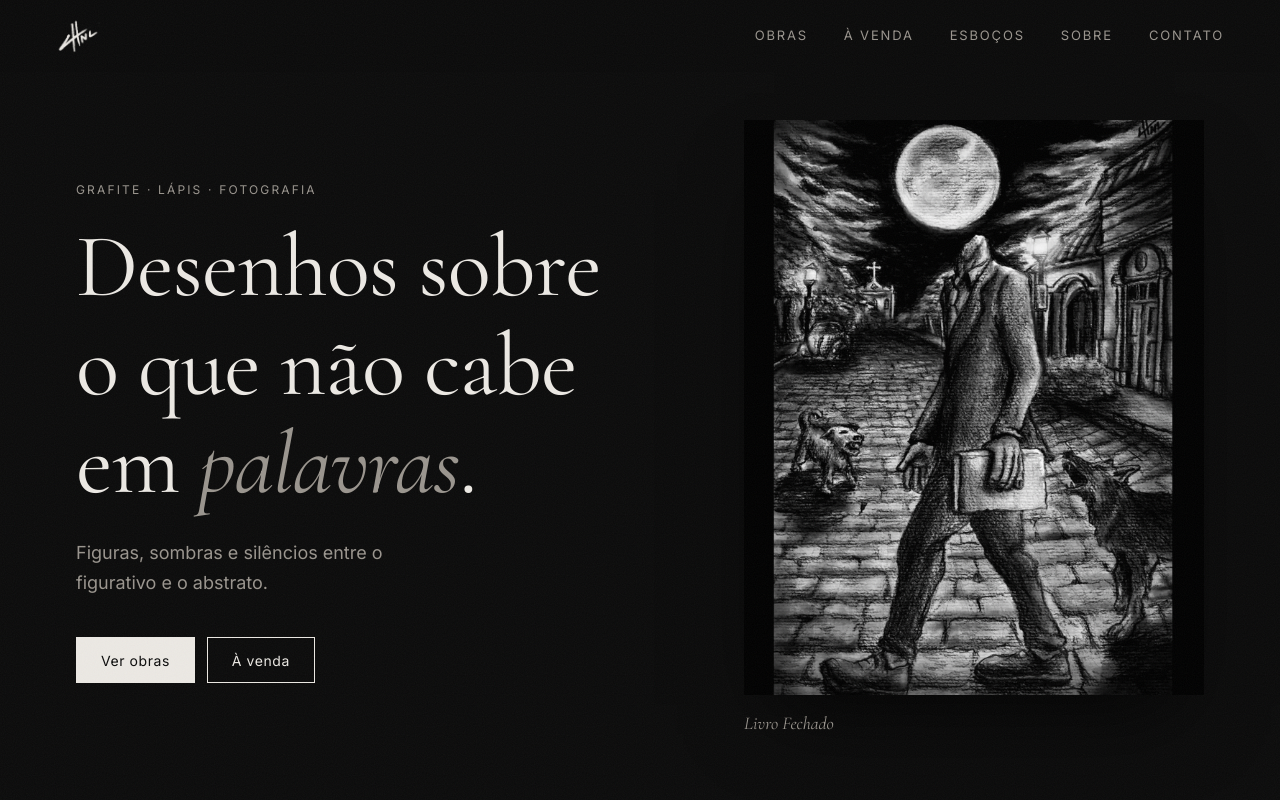
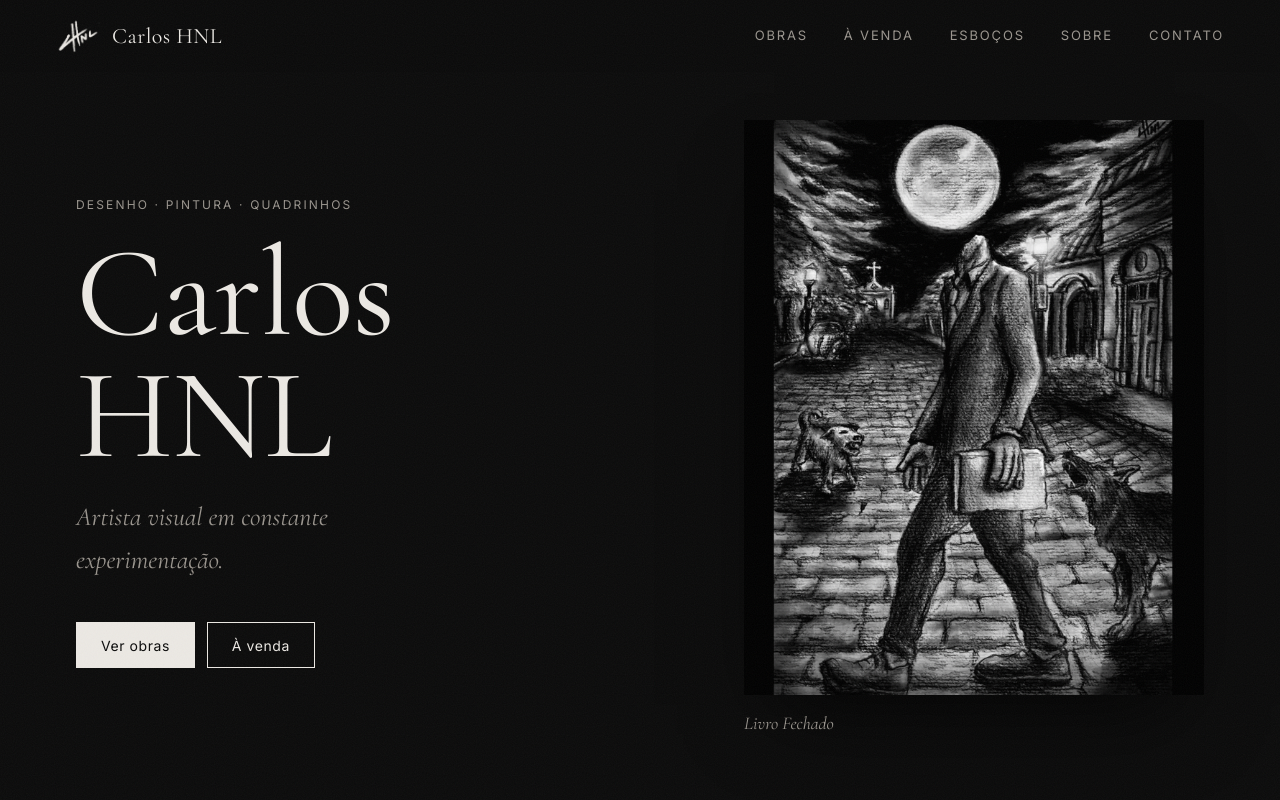
Before and after one commit to Carlos-hnl/Portfolio-project, a plain HTML site: page index.html in a window 1280 px wide. Shown: the top 800 px of the page. Drawn offline with nearby package versions, Linux system fonts and the light colour scheme.

Commit message:
Coloca o nome do artista em destaque no topo
Página inicial abre com Carlos HNL e 'Artista visual em constante experimentação'; nome também no cabeçalho e nos títulos das páginas.

```diff
--- a/assets/main.js
+++ b/assets/main.js
@@ -73,6 +73,7 @@ function montarTopo() {
   $(".topo").innerHTML = `
     <a class="marca" href="./" aria-label="${esc(SITE.nome)}, início">
       <img src="img/logo-192.png" alt="" width="44" height="44">
+      <span class="marca-nome">${esc(SITE.nome)}</span>
     </a>
     <button class="menu-botao" aria-expanded="false" aria-controls="menu">Menu</button>
     <nav id="menu" class="menu">
@@ -103,6 +104,9 @@ function montarRodape() {
 }
 
 function preencherContatos() {
+  $$("[data-nome]").forEach((el) => (el.textContent = SITE.nome));
+  $$("[data-descricao]").forEach((el) => (el.textContent = SITE.descricao || ""));
+
   $$("[data-email]").forEach((el) => {
     el.href = `mailto:${SITE.email}`;
     el.textContent = SITE.email;
--- a/assets/obras.js
+++ b/assets/obras.js
@@ -12,7 +12,8 @@
 
 // ---------------- Contato e informações gerais ----------------
 const SITE = {
-  nome: "Hnl",
+  nome: "Carlos HNL",
+  descricao: "Artista visual em constante experimentação.",
   email: "seuemail@exemplo.com",    // troque pelo seu
   instagram: "seuusuario",          // só o usuário, sem @
   whatsapp: "",                     // só números com DDI e DDD, ex.: "5521999998888"
--- a/assets/style.css
+++ b/assets/style.css
@@ -172,9 +172,23 @@ h2 em {
   -webkit-backdrop-filter: blur(10px);
 }
 
+.marca {
+  display: flex;
+  align-items: center;
+  gap: 12px;
+  text-decoration: none;
+}
+
 .marca img {
   width: 44px;
   height: 44px;
+}
+
+.marca-nome {
+  font-family: var(--serifa);
+  font-size: 22px;
+  letter-spacing: 0.02em;
+  white-space: nowrap;
 }
 
 .menu {
@@ -264,9 +278,17 @@ h2 em {
   margin-bottom: 24px;
 }
 
+.hero .hero-nome {
+  font-size: clamp(56px, 10vw, 128px);
+  line-height: 0.95;
+  margin-bottom: 20px;
+}
+
 .hero-sub {
   color: var(--texto-2);
-  font-size: 18px;
+  font-family: var(--serifa);
+  font-style: italic;
+  font-size: clamp(20px, 2.2vw, 26px);
   max-width: 32ch;
   margin-bottom: 40px;
 }
--- a/index.html
+++ b/index.html
@@ -3,12 +3,12 @@
 <head>
   <meta charset="UTF-8">
   <meta name="viewport" content="width=device-width, initial-scale=1.0">
-  <title>Hnl — Desenho e ilustração</title>
-  <meta name="description" content="Portfólio de Hnl: desenhos em grafite e lápis sobre emoções humanas, entre o figurativo e o abstrato. Originais e prints à venda.">
+  <title>Carlos HNL — Artista visual</title>
+  <meta name="description" content="Carlos HNL, artista visual em constante experimentação: desenho, pintura e quadrinhos. Originais e prints à venda.">
   <meta name="theme-color" content="#0b0b0b">
   <meta property="og:type" content="website">
-  <meta property="og:title" content="Hnl — Desenho e ilustração">
-  <meta property="og:description" content="Desenhos sobre o que não cabe em palavras. Originais e prints à venda.">
+  <meta property="og:title" content="Carlos HNL — Artista visual">
+  <meta property="og:description" content="Artista visual em constante experimentação. Desenho, pintura e quadrinhos.">
   <meta property="og:image" content="https://carlos-hnl.github.io/Portfolio-project/img/compartilhar.jpg">
   <meta property="og:url" content="https://carlos-hnl.github.io/Portfolio-project/">
   <meta name="twitter:card" content="summary_large_image">
@@ -30,9 +30,9 @@
 
     <section class="hero">
       <div class="hero-texto">
-        <p class="rotulo">Grafite · Lápis · Fotografia</p>
-        <h1>Desenhos sobre o que não cabe em <em>palavras</em>.</h1>
-        <p class="hero-sub">Figuras, sombras e silêncios entre o figurativo e o abstrato.</p>
+        <p class="rotulo">Desenho · Pintura · Quadrinhos</p>
+        <h1 class="hero-nome" data-nome>Carlos HNL</h1>
+        <p class="hero-sub" data-descricao>Artista visual em constante experimentação.</p>
         <div class="acoes">
           <a class="botao" href="#obras">Ver obras</a>
           <a class="botao botao-linha" href="venda.html">À venda</a>
```
Also changed, not shown: 404.html (+1 -1 lines), esbocos.html (+3 -3 lines), obra.html (+3 -3 lines), prints.html (+1 -1 lines), sobre.html (+3 -3 lines), venda.html (+3 -3 lines).
